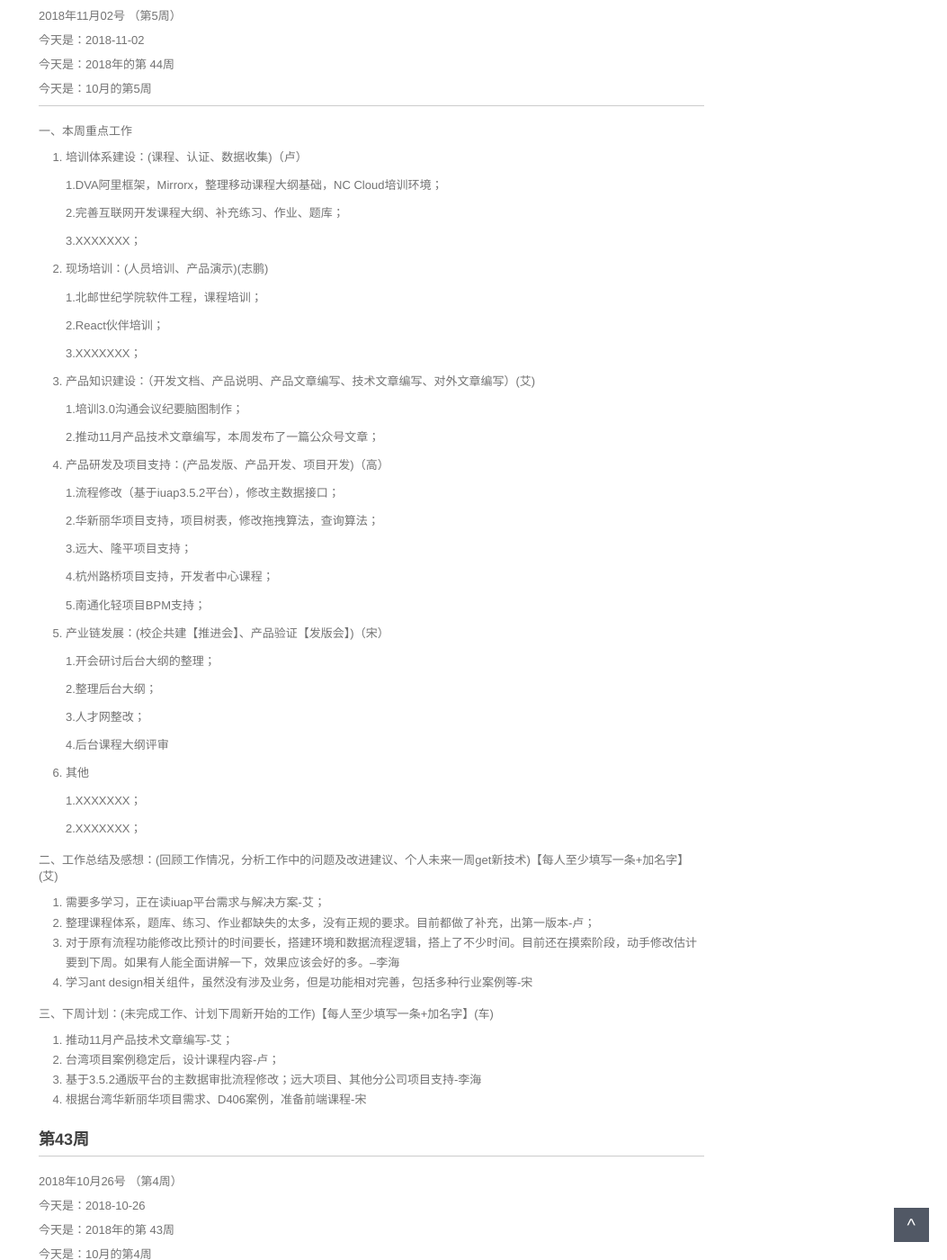
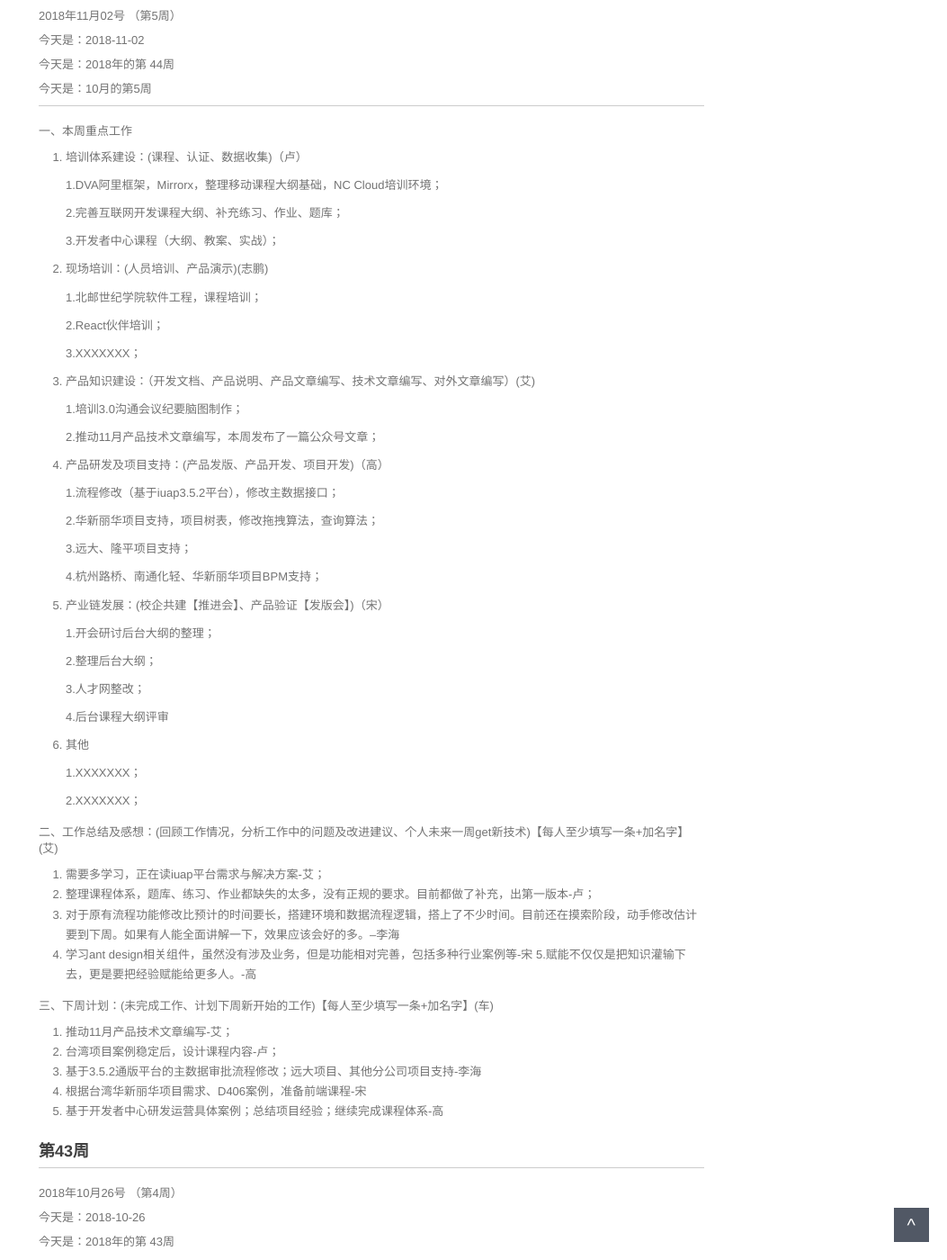
Before and after one commit to walllFlower/blog, a Jekyll site: the page built from _posts/2018-07-17-day_report_cxz.md, in a window 1280 px wide and 1400 px high, scrolled down 372 px. Shown: the whole window at 90% size, without its empty margins (227-1280 px from the left). Built offline with Jekyll 4.4.1, drawn with Linux system fonts in a browser that asks for light colours; comment, search, counter and statistics services are not loaded.

Commit message:
Update 2018-07-17-day_report_cxz.md

```diff
--- a/_posts/2018-07-17-day_report_cxz.md
+++ b/_posts/2018-07-17-day_report_cxz.md
@@ -30,7 +30,7 @@ categories: 技术运营工作周报
 
     2.完善互联网开发课程大纲、补充练习、作业、题库；
 
-    3.XXXXXXX；
+    3.开发者中心课程（大纲、教案、实战）；
 
 2. 现场培训：(人员培训、产品演示)(志鹏)
 
@@ -55,9 +55,8 @@ categories: 技术运营工作周报
 
     3.远大、隆平项目支持；
 
-    4.杭州路桥项目支持，开发者中心课程；
+    4.杭州路桥、南通化轻、华新丽华项目BPM支持；
 
-    5.南通化轻项目BPM支持；
 
 5. 产业链发展：(校企共建【推进会】、产品验证【发版会】)（宋）
 
@@ -81,6 +80,7 @@ categories: 技术运营工作周报
 2. 整理课程体系，题库、练习、作业都缺失的太多，没有正规的要求。目前都做了补充，出第一版本-卢；
 3. 对于原有流程功能修改比预计的时间要长，搭建环境和数据流程逻辑，搭上了不少时间。目前还在摸索阶段，动手修改估计要到下周。如果有人能全面讲解一下，效果应该会好的多。--李海
 4. 学习ant design相关组件，虽然没有涉及业务，但是功能相对完善，包括多种行业案例等-宋
+5.赋能不仅仅是把知识灌输下去，更是要把经验赋能给更多人。-高
 
 三、下周计划：(未完成工作、计划下周新开始的工作)【每人至少填写一条+加名字】(车)
 
@@ -88,6 +88,7 @@ categories: 技术运营工作周报
 2. 台湾项目案例稳定后，设计课程内容-卢；
 3. 基于3.5.2通版平台的主数据审批流程修改；远大项目、其他分公司项目支持-李海
 4. 根据台湾华新丽华项目需求、D406案例，准备前端课程-宋
+5. 基于开发者中心研发运营具体案例；总结项目经验；继续完成课程体系-高
 
 
 
```
